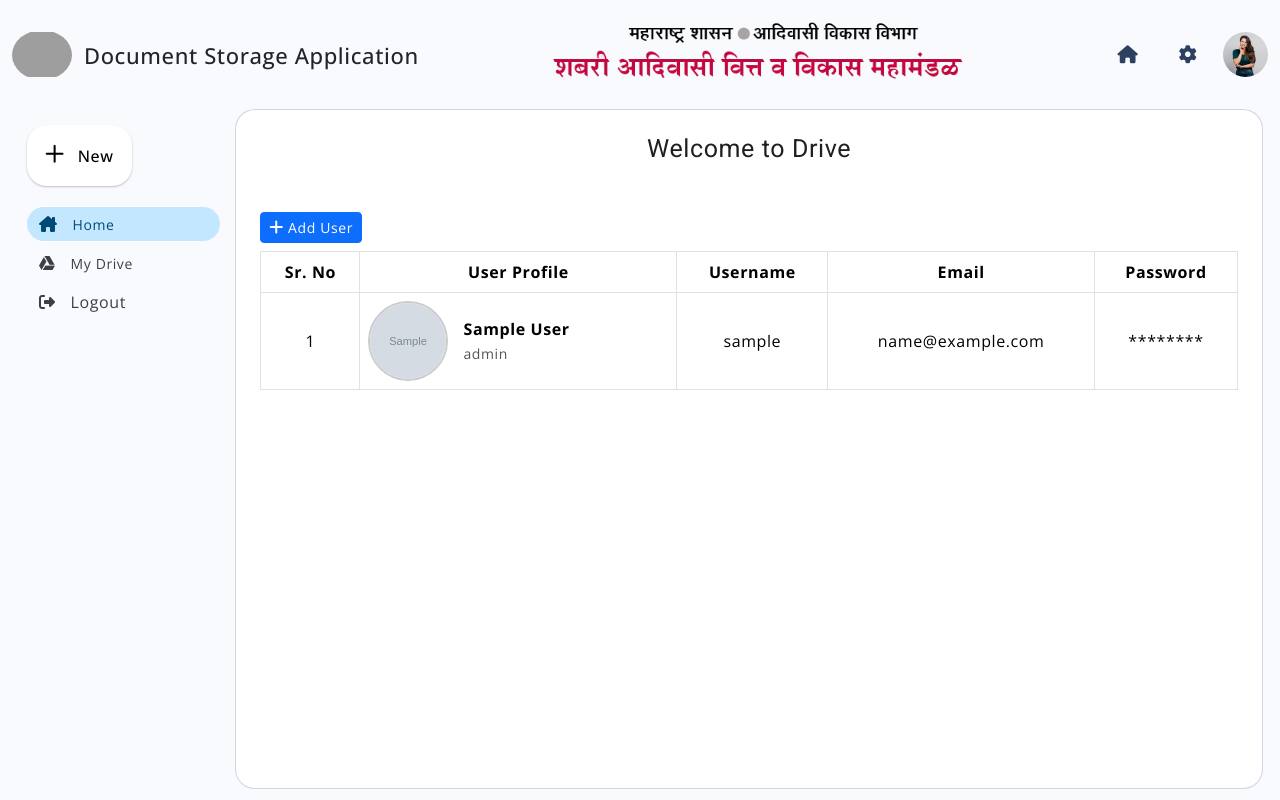
After one commit to AkashRamgir/doc_management, a Django app: page /add_users/ in a window 1280 px wide. The commit adds this page. Run offline with Django 4.2, Linux system fonts and the light colour scheme; tables that the repository leaves empty hold one stand-in row (values such as "Sample post"); grey boxes marked "Sample" are stand-in pictures; a database or web service that is not in the repository returns one stand-in record (values such as "Sample title"); some libraries are stand-ins or nearby versions; grey boxes are pictures that could not be loaded.

Commit message:
Add Users

```diff
--- /dev/null
+++ b/myproject/myproject/add_users.py
@@ -0,0 +1,14 @@
+from django.shortcuts import render, redirect
+import pymongo
+from django.http import HttpResponse, HttpResponseServerError
+import base64
+
+# Configure MongoDB connection
+client = pymongo.MongoClient('mongodb://127.0.0.1:27017')
+db = client['Document_Management']
+collection = db['coll_admin']
+
+
+def add_users(request):
+    users = list(collection.find({'role': 'User'}))  # Fetch users with role 'User'
+    return render(request, "add_users.html", {'user_role': users})
--- a/myproject/myproject/urls.py
+++ b/myproject/myproject/urls.py
@@ -16,7 +16,7 @@ Including another URLconf
 """
 from django.contrib import admin
 from django.urls import path, include
-from . import views,folders
+from . import views, folders, add_users
 
 urlpatterns = [
     path('admin/', admin.site.urls),
@@ -30,6 +30,8 @@ urlpatterns = [
     path('submit_form/', views.submit_form, name='submit_form'),
     path('success/', views.success, name='success'),
     path('retrieve_data/', views.retrieve_data, name='retrieve_data'),
-    path('create_folder/', folders.create_new_folder, name='create_folder')
+    path('create_folder/', folders.create_new_folder, name='create_folder'),
 
+    # Add User Functionality in Admin
+    path('add_users/', add_users.add_users, name='add_users')
 ]
--- /dev/null
+++ b/myproject/templates/add_users.html
@@ -0,0 +1,71 @@
+{% extends "user/base.html" %}
+
+{% load static %}
+{% block content %}
+
+<div class="main theme-dark" id="main">
+  <div class="border-0 pt-4 px-4 main_wrapper  w-100">
+    <div id="main_header">
+      <h5 class="title-block font-roboto text-center">Welcome to Drive</h5>
+
+      <div class="text-start mt-5 mb-2">
+        <a href="#" class="btn btn-primary btn-sm">
+            <i class="fa-solid fa-plus"></i>
+            Add User
+        </a>
+      </div>
+
+      <div class="table-responsive">
+        <table class="table table-bordered">
+          <thead>
+            <tr>
+              <th class="text-center">Sr. No</th>
+              <th class="text-center">User Profile</th>
+              <th class="text-center">Username</th>
+              <th class="text-center">Email</th>
+              <th class="text-center">Password</th>
+            </tr>
+          </thead>
+          <tbody>
+            {% if user_role %}
+              {% for user in user_role %}
+                <tr>
+                  <td class="text-center" style="vertical-align: middle;">{{ forloop.counter }}</td>
+                  <td>
+                    <div style="display: flex; align-items: center;">
+                      <!-- User Image -->
+                      <img
+                        src="{{ user.applicant_photo }}"
+                        alt="User Photo"
+                        style="border-radius: 50%; height: 80px; width: 80px; margin-right: 15px; border: 2px solid #ccc;"
+                      >
+                      <!-- User Info -->
+                      <div>
+                        <strong>{{ user.full_name }}</strong><br>
+                        <small style="color: #555;">{{ user.role }}</small>
+                      </div>
+                    </div>
+                  </td>
+                  <td class="text-center" style="vertical-align: middle;">{{ user.username }}</td>
+                  <td class="text-center" style="vertical-align: middle;">{{ user.email }}</td>
+                  <td class="text-center" style="vertical-align: middle;">********</td>
+                </tr>
+              {% endfor %}
+            {% else %}
+              <tr>
+                <td colspan="4" style="text-align: center;">No users found.</td>
+              </tr>
+            {% endif %}
+          </tbody>
+        </table>
+      </div>
+
+
+    </div>
+  </div>
+</div>
+
+
+
+
+{% endblock content %}
--- a/myproject/templates/index.html
+++ b/myproject/templates/index.html
@@ -5,7 +5,7 @@
 
 
 <div class="main theme-dark" id="main">
-  <div class="border-0 pt-4 px-4 main_wrapper  w-100                              ">
+  <div class="border-0 pt-4 px-4 main_wrapper  w-100">
     <div id="main_header">
       <h5 class="title-block font-roboto text-center">Welcome to Drive</h5>
       <div class="search_wrapper ">
--- a/myproject/templates/user/sidebar.html
+++ b/myproject/templates/user/sidebar.html
@@ -63,7 +63,7 @@
                 <i class="fa-solid fa-plus"></i>
             </div>
             <div class="side-text font-14">
-                Add User
+                <a href="/add_users">Add Users</a>
             </div>
         </li>
         {% endif %}
```
